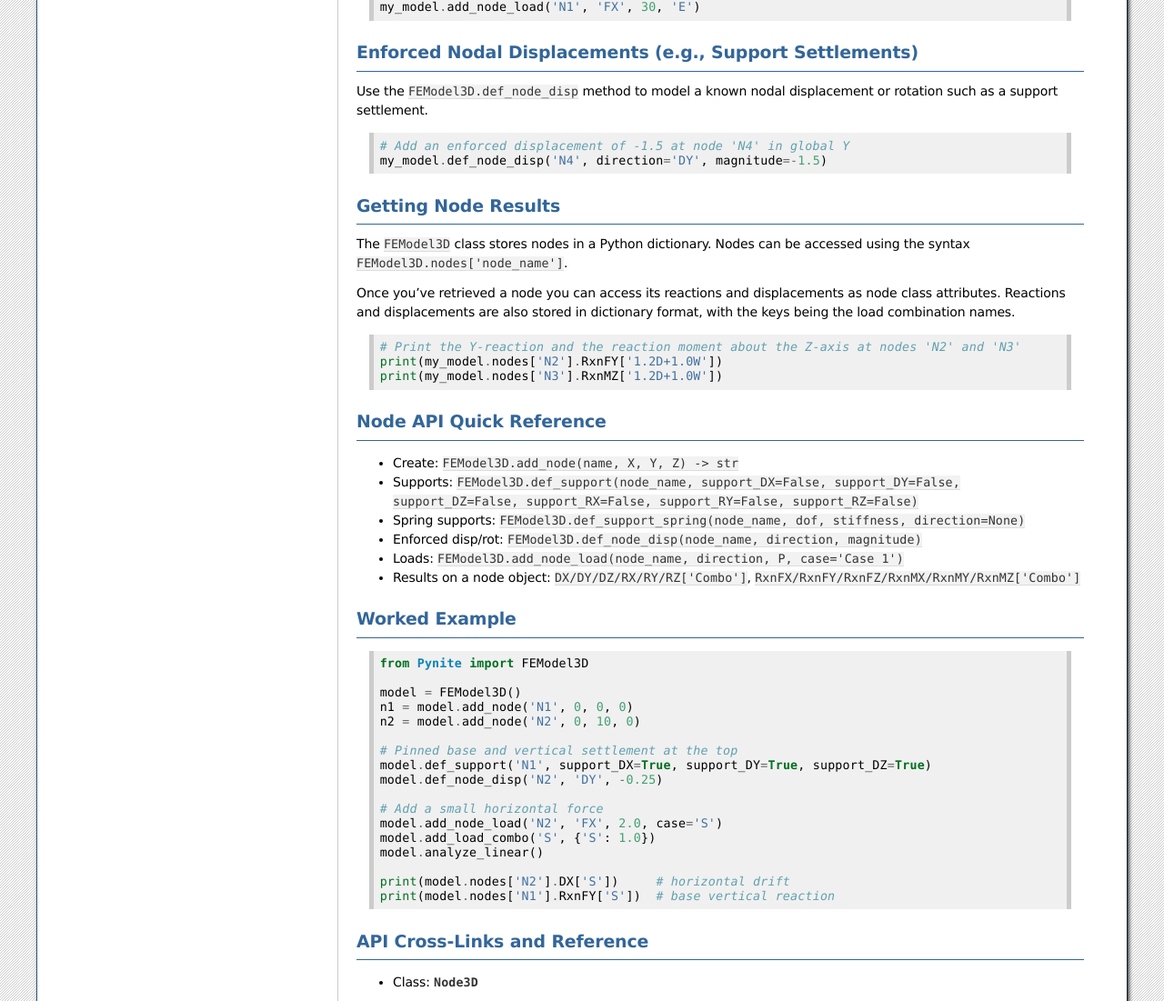
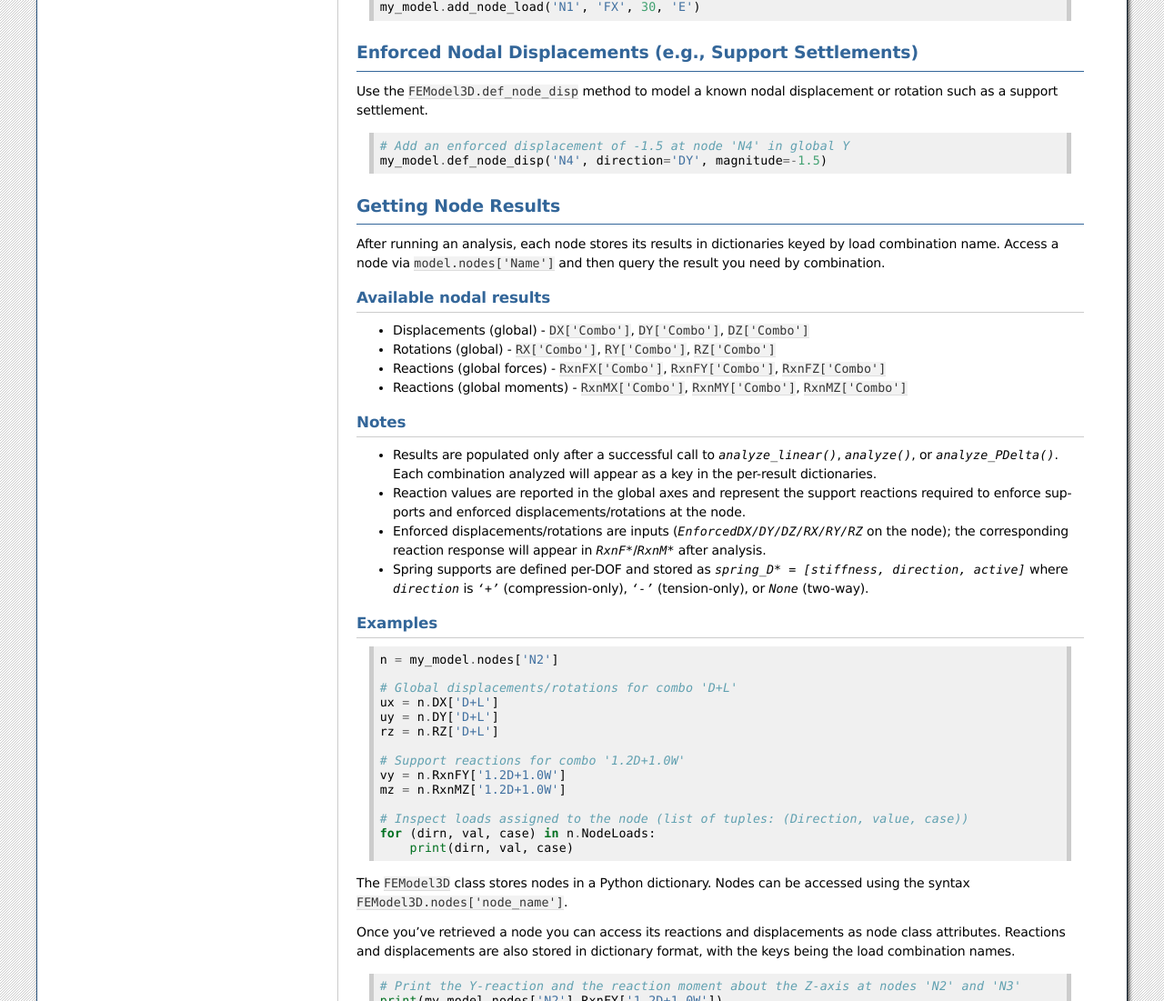
Before and after one commit to JWock82/Pynite, a Sphinx documentation site: the page built from docs/source/node.rst, in a window 1280 px wide and 1400 px high, scrolled down 1434 px, cut to the strip 0-1101 px from the top of the window. Shown: the whole strip at 91% size. Built offline with Sphinx 7.4.7, drawn with Linux system fonts in a browser that asks for light colours; some of the changed text lies outside the part shown.

Commit message:
Added clarification about getting node results

```diff
--- a/docs/source/node.rst
+++ b/docs/source/node.rst
@@ -75,7 +75,7 @@ Use the ``FEModel3D.add_node_load`` method to add nodal loads to a model.
     my_model.add_node_load('N1', 'FX', 30, 'E')
 
 Enforced Nodal Displacements (e.g., Support Settlements)
-=======================================================
+=======================================================================
 Use the ``FEModel3D.def_node_disp`` method to model a known nodal displacement or rotation such as a support settlement.
 
 .. code-block:: python
@@ -86,6 +86,54 @@ Use the ``FEModel3D.def_node_disp`` method to model a known nodal displacement o
 Getting Node Results
 ====================
 
+After running an analysis, each node stores its results in dictionaries keyed by load
+combination name. Access a node via ``model.nodes['Name']`` and then query the result
+you need by combination.
+
+Available nodal results
+-----------------------
+
+- Displacements (global)
+  - ``DX['Combo']``, ``DY['Combo']``, ``DZ['Combo']``
+- Rotations (global)
+  - ``RX['Combo']``, ``RY['Combo']``, ``RZ['Combo']``
+- Reactions (global forces)
+  - ``RxnFX['Combo']``, ``RxnFY['Combo']``, ``RxnFZ['Combo']``
+- Reactions (global moments)
+  - ``RxnMX['Combo']``, ``RxnMY['Combo']``, ``RxnMZ['Combo']``
+
+Notes
+-----
+
+- Results are populated only after a successful call to `analyze_linear()`, `analyze()`,
+  or `analyze_PDelta()`. Each combination analyzed will appear as a key in the
+  per-result dictionaries.
+- Reaction values are reported in the global axes and represent the support reactions
+  required to enforce supports and enforced displacements/rotations at the node.
+- Enforced displacements/rotations are inputs (`EnforcedDX/DY/DZ/RX/RY/RZ` on the node); the
+  corresponding reaction response will appear in `RxnF*`/`RxnM*` after analysis.
+- Spring supports are defined per-DOF and stored as `spring_D* = [stiffness, direction, active]`
+  where `direction` is `'+'` (compression-only), `'-'` (tension-only), or `None` (two-way).
+
+Examples
+--------
+
+.. code-block:: python
+
+    n = my_model.nodes['N2']
+
+    # Global displacements/rotations for combo 'D+L'
+    ux = n.DX['D+L']
+    uy = n.DY['D+L']
+    rz = n.RZ['D+L']
+
+    # Support reactions for combo '1.2D+1.0W'
+    vy = n.RxnFY['1.2D+1.0W']
+    mz = n.RxnMZ['1.2D+1.0W']
+
+    # Inspect loads assigned to the node (list of tuples: (Direction, value, case))
+    for (dirn, val, case) in n.NodeLoads:
+        print(dirn, val, case)
 The ``FEModel3D`` class stores nodes in a Python dictionary. Nodes can be accessed using the syntax ``FEModel3D.nodes['node_name']``.
 
 Once you've retrieved a node you can access its reactions and displacements as node class attributes. Reactions and displacements are also stored in dictionary format, with the keys being the load combination names.
```
